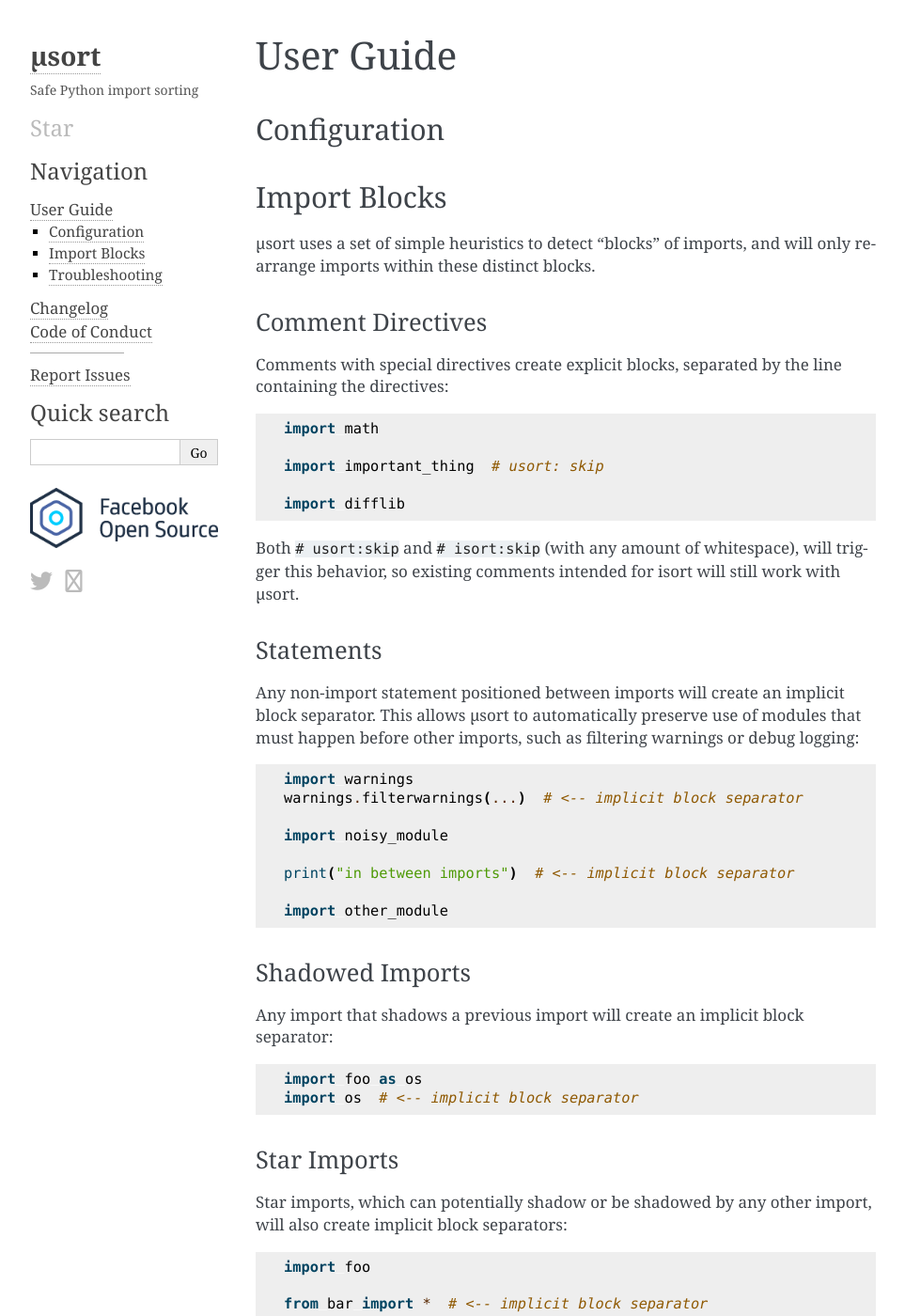
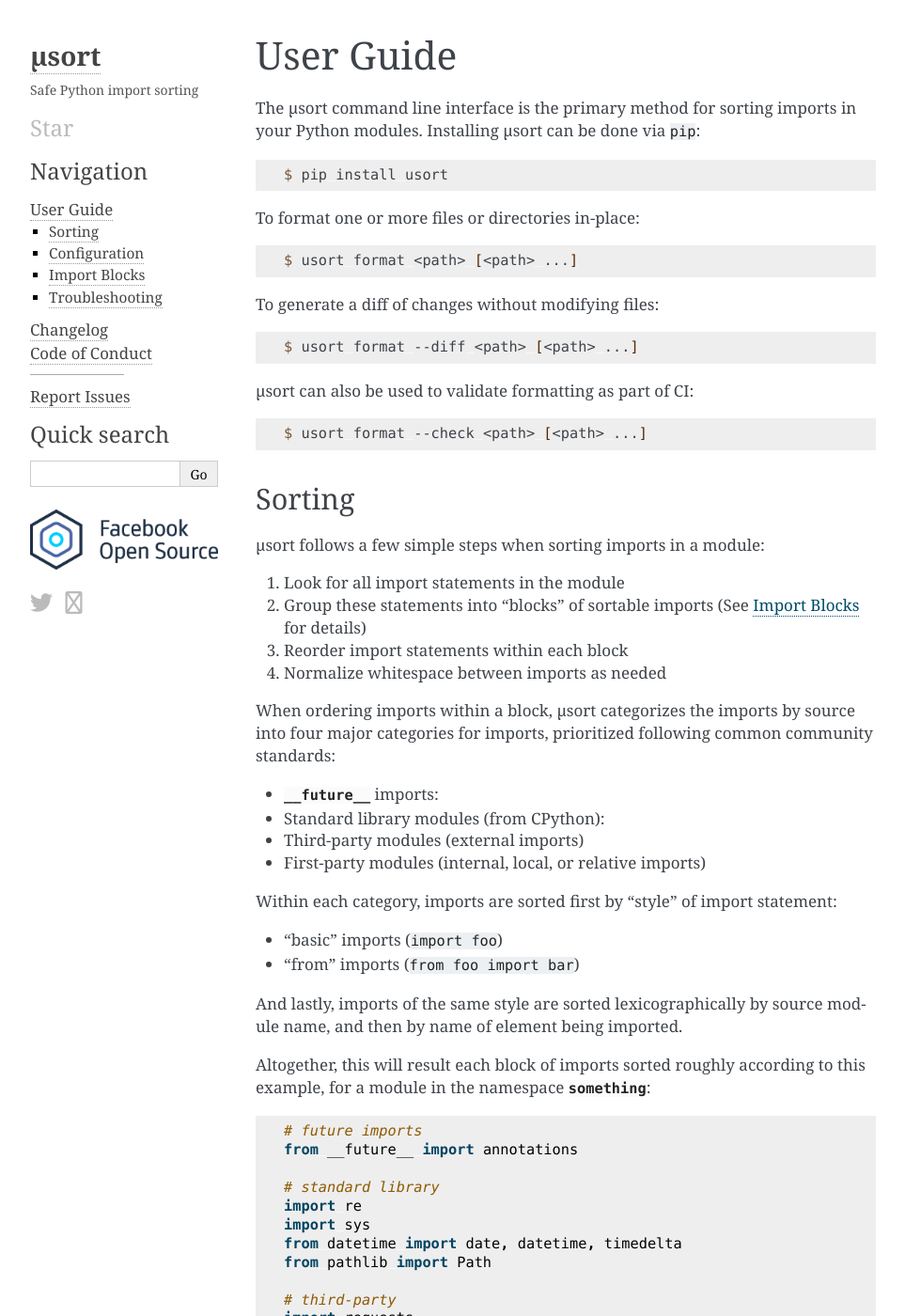
Before and after one commit to facebook/usort, a Sphinx documentation site: the page built from docs/guide.rst, in a window 1280 px wide and 1400 px high. Shown: the whole window at 94% size, without its empty margins (148-1111 px from the left). Built offline with Sphinx 7.4.7, drawn with Linux system fonts in a browser that asks for light colours; nearby versions of some CDN libraries; pages that are not in the unit, such as notebooks, are missing from menus; some of the changed text lies outside the part shown.

Commit message:
Documented sorting, configuration, and cleaned up existing docs

```diff
--- a/docs/conf.py
+++ b/docs/conf.py
@@ -56,7 +56,10 @@
 autodoc_member_order = "groupwise"
 
 highlight_language = "python3"
-intersphinx_mapping = {"python": ("https://docs.python.org/3", None)}
+intersphinx_mapping = {
+    "python": ("https://docs.python.org/3", None),
+    "stdlib_list": ("https://python-stdlib-list.readthedocs.io/en/latest/", None),
+}
 master_doc = "index"
 
 # -- Options for HTML output -------------------------------------------------
--- a/docs/guide.rst
+++ b/docs/guide.rst
@@ -1,8 +1,117 @@
 User Guide
 ==========
 
+The µsort command line interface is the primary method for sorting imports
+in your Python modules. Installing µsort can be done via ``pip``:
+
+.. code-block:: shell-session
+
+    $ pip install usort
+
+To format one or more files or directories in-place:
+
+.. code-block:: shell-session
+
+    $ usort format <path> [<path> ...]
+
+To generate a diff of changes without modifying files:
+
+.. code-block:: shell-session
+
+    $ usort format --diff <path> [<path> ...]
+
+µsort can also be used to validate formatting as part of CI:
+
+.. code-block:: shell-session
+
+    $ usort format --check <path> [<path> ...]
+
+
+Sorting
+-------
+
+µsort follows a few simple steps when sorting imports in a module:
+
+1. Look for all import statements in the module
+2. Group these statements into "blocks" of sortable imports
+   (See `Import Blocks`_ for details)
+3. Reorder import statements within each block
+4. Normalize whitespace between imports as needed
+
+When ordering imports within a block, µsort categorizes the imports by source
+into four major categories for imports, prioritized following common community
+standards:
+
+* :mod:`__future__` imports:
+* Standard library modules (from CPython):
+* Third-party modules (external imports)
+* First-party modules (internal, local, or relative imports)
+
+Within each category, imports are sorted first by "style" of import statement:
+
+* "basic" imports (``import foo``)
+* "from" imports (``from foo import bar``)
+
+And lastly, imports of the same style are sorted lexicographically by source
+module name, and then by name of element being imported.
+
+Altogether, this will result each block of imports sorted roughly according
+to this example, for a module in the namespace :mod:`something`::
+
+    # future imports
+    from __future__ import annotations
+
+    # standard library
+    import re
+    import sys
+    from datetime import date, datetime, timedelta
+    from pathlib import Path
+
+    # third-party
+    import requests
+    from attr import dataclasses
+    from honesty.api import download_many
+
+    # first-party
+    from something import other_function, some_function
+    from . import some_module
+    from .other_module import some_name, that_thing
+
+
 Configuration
 -------------
+
+µsort shouldn't require configuration for most projects, but offers some basic
+options to customize sorting behaviors:
+
+* :attr:`known_standard_library: Set[str]`: A set of module names to treat
+  as part of the standard library. This is added to the set of modules listed
+  in the `stdlib_list <https://python-stdlib-list.readthedocs.io/en/latest/index.html>`_ package.
+
+* :attr:`known_third_party: Set[str]`: A set of module names to treat as
+  third-party modules.
+
+* :attr:`known_first_party: Set[str]`: A set of module names to treat as
+  first-party modules.
+
+* :attr:`default_section: str`: Which category should be used for unrecognized
+  module names. Valid values include ``"future"``, ``"standard_library"``,
+  ``"third_party"``, and ``"first_party"``. Defaults to ``"third_party"``.
+
+:file:`pyproject.toml`
+^^^^^^^^^^^^^^^^^^^^^^
+
+The preferred method of configuring µsort is in your project's
+:file:`pyproject.toml`, in the ``tool.usort`` section:
+
+.. code-block:: toml
+
+    [tool.usort]
+    known_first_party = ["something", "something_else"]
+
+When run, µsort will look for the "nearest" :file:`pyproject.toml` to the
+current working directory, looking upwards until the project root is found,
+or until the root of the filesystem is reached.
 
 
 Import Blocks
@@ -15,7 +124,7 @@
 ^^^^^^^^^^^^^^^^^^
 
 Comments with special directives create explicit blocks, separated by the line
-containing the directives::
+containing the directives, which will remain unchanged::
 
     import math
 
```
Also changed, not shown: README.md (+2 -2 lines).
